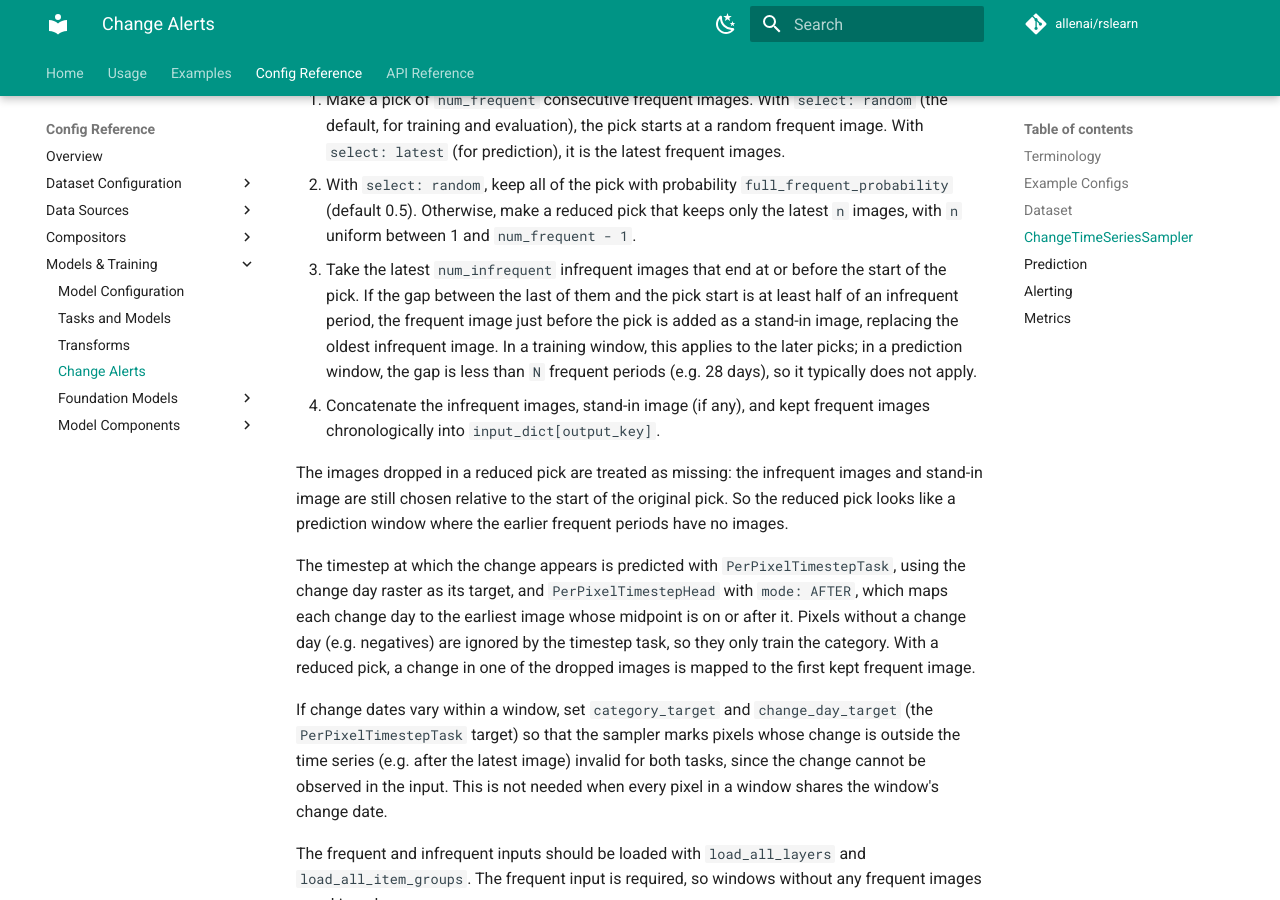
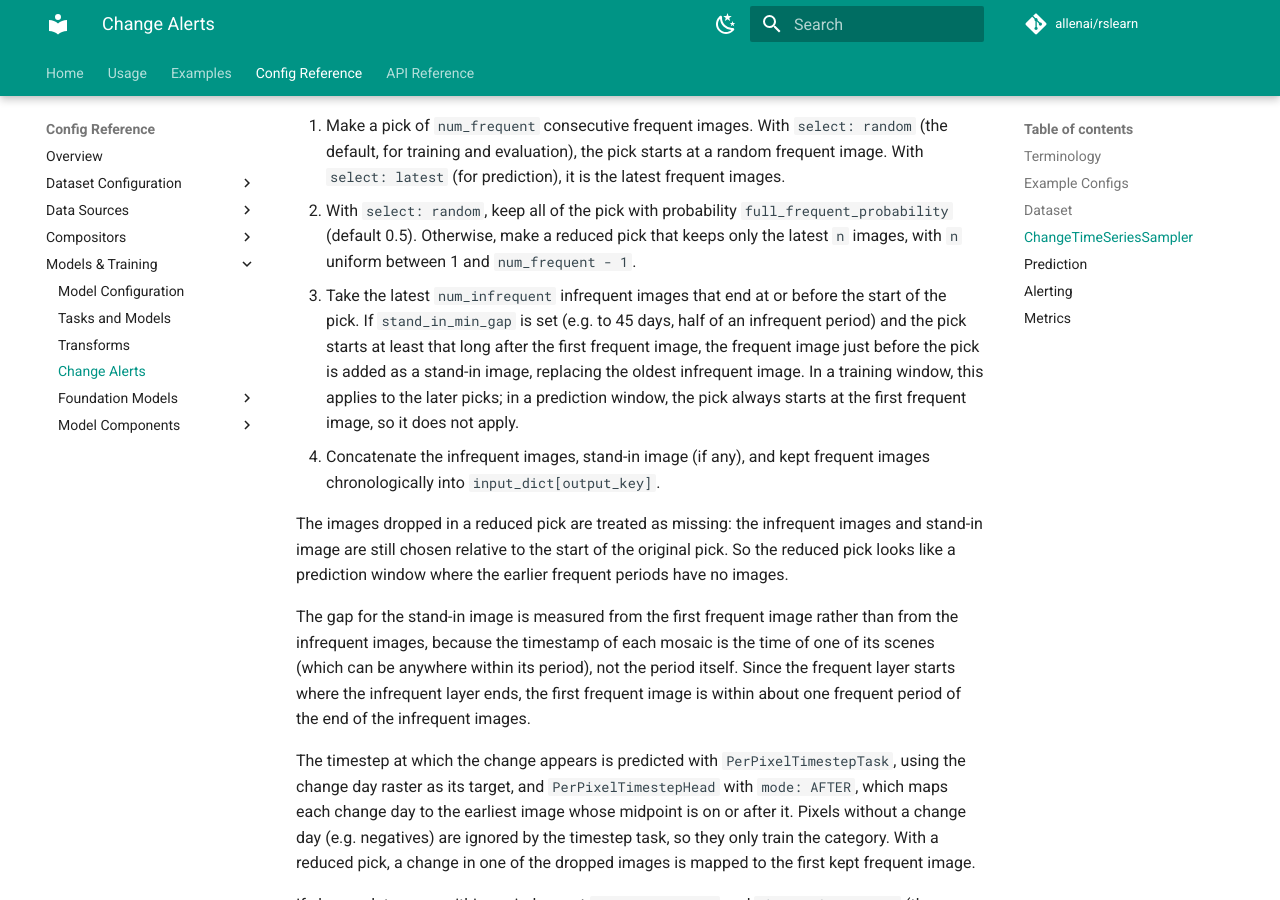
Before and after one commit to allenai/rslearn, an MkDocs documentation site: the page built from docs/ChangeAlerts.md, in a window 1280 px wide and 900 px high, scrolled down 3682 px. Built offline with MkDocs 1.6.1 and Material for MkDocs 9.7.7, drawn with Linux system fonts in a browser that asks for light colours; comment, search, counter and statistics services are not loaded; some of the changed text lies outside the part shown.

Commit message:
fix bug since image timestamps can be instant, need to review it later

```diff
--- a/docs/ChangeAlerts.md
+++ b/docs/ChangeAlerts.md
@@ -59,8 +59,9 @@ quarterly infrequent images, as in the [example configs](#example-configs).
   `n < N` images of the pick, to simulate prediction windows where some frequent
   periods have no images.
 - **Stand-in image**: the frequent image just before the pick, used in place of the
-  most recent infrequent image when the gap between the infrequent images and the pick
-  is at least half an infrequent period.
+  most recent infrequent image when the pick starts at least `stand_in_min_gap` (e.g.
+  half an infrequent period) after the first frequent image, i.e. when there would
+  otherwise be a large gap between the infrequent images and the pick.
 - **Time series**: the model input built by the sampler: the infrequent images (and
   stand-in image, if any) followed by the kept frequent images of the pick.
 - **Last alert date** and **margin**: see [Alerting](#alerting).
@@ -162,11 +163,12 @@ from the frequent input (`frequent_key`) and the infrequent input (`infrequent_k
    keeps only the latest `n` images, with `n` uniform between 1 and
    `num_frequent - 1`.
 3. Take the latest `num_infrequent` infrequent images that end at or before the start
-   of the pick. If the gap between the last of them and the pick start is at least
-   half of an infrequent period, the frequent image just before the pick is added as a
-   stand-in image, replacing the oldest infrequent image. In a training window, this
-   applies to the later picks; in a prediction window, the gap is less than `N`
-   frequent periods (e.g. 28 days), so it typically does not apply.
+   of the pick. If `stand_in_min_gap` is set (e.g. to 45 days, half of an infrequent
+   period) and the pick starts at least that long after the first frequent image, the
+   frequent image just before the pick is added as a stand-in image, replacing the
+   oldest infrequent image. In a training window, this applies to the later picks; in
+   a prediction window, the pick always starts at the first frequent image, so it does
+   not apply.
 4. Concatenate the infrequent images, stand-in image (if any), and kept frequent
    images chronologically into `input_dict[output_key]`.
 
@@ -174,6 +176,12 @@ The images dropped in a reduced pick are treated as missing: the infrequent imag
 stand-in image are still chosen relative to the start of the original pick. So the
 reduced pick looks like a prediction window where the earlier frequent periods have no
 images.
+
+The gap for the stand-in image is measured from the first frequent image rather than
+from the infrequent images, because the timestamp of each mosaic is the time of one of
+its scenes (which can be anywhere within its period), not the period itself. Since the
+frequent layer starts where the infrequent layer ends, the first frequent image is
+within about one frequent period of the end of the infrequent images.
 
 The timestep at which the change appears is predicted with `PerPixelTimestepTask`, using
 the change day raster as its target, and `PerPixelTimestepHead` with `mode: AFTER`, which
@@ -251,6 +259,7 @@ data:
             infrequent_key: infreq
             num_infrequent: 8
             output_key: sentinel2_l2a
+            stand_in_min_gap: "45 days, 0:00:00"
             # Only needed if change dates vary within a window.
             category_target: category
             change_day_target: timestep
--- a/docs/ChangeAlerts/config.yaml
+++ b/docs/ChangeAlerts/config.yaml
@@ -142,6 +142,9 @@ data:
             infrequent_key: infreq
             num_infrequent: 8
             output_key: sentinel2_l2a
+            # Use a stand-in for the most recent infrequent image when the pick starts
+            # at least half of an infrequent period into the frequent images.
+            stand_in_min_gap: "45 days, 0:00:00"
             # Only needed if change dates vary within a window.
             category_target: category
             change_day_target: timestep
@@ -175,6 +178,7 @@ data:
             infrequent_key: infreq
             num_infrequent: 8
             output_key: sentinel2_l2a
+            stand_in_min_gap: "45 days, 0:00:00"
             select: latest
         - class_path: rslearn.models.olmoearth_pretrain.norm.OlmoEarthNormalize
           init_args:
```
Also changed, not shown: 2 other files.
